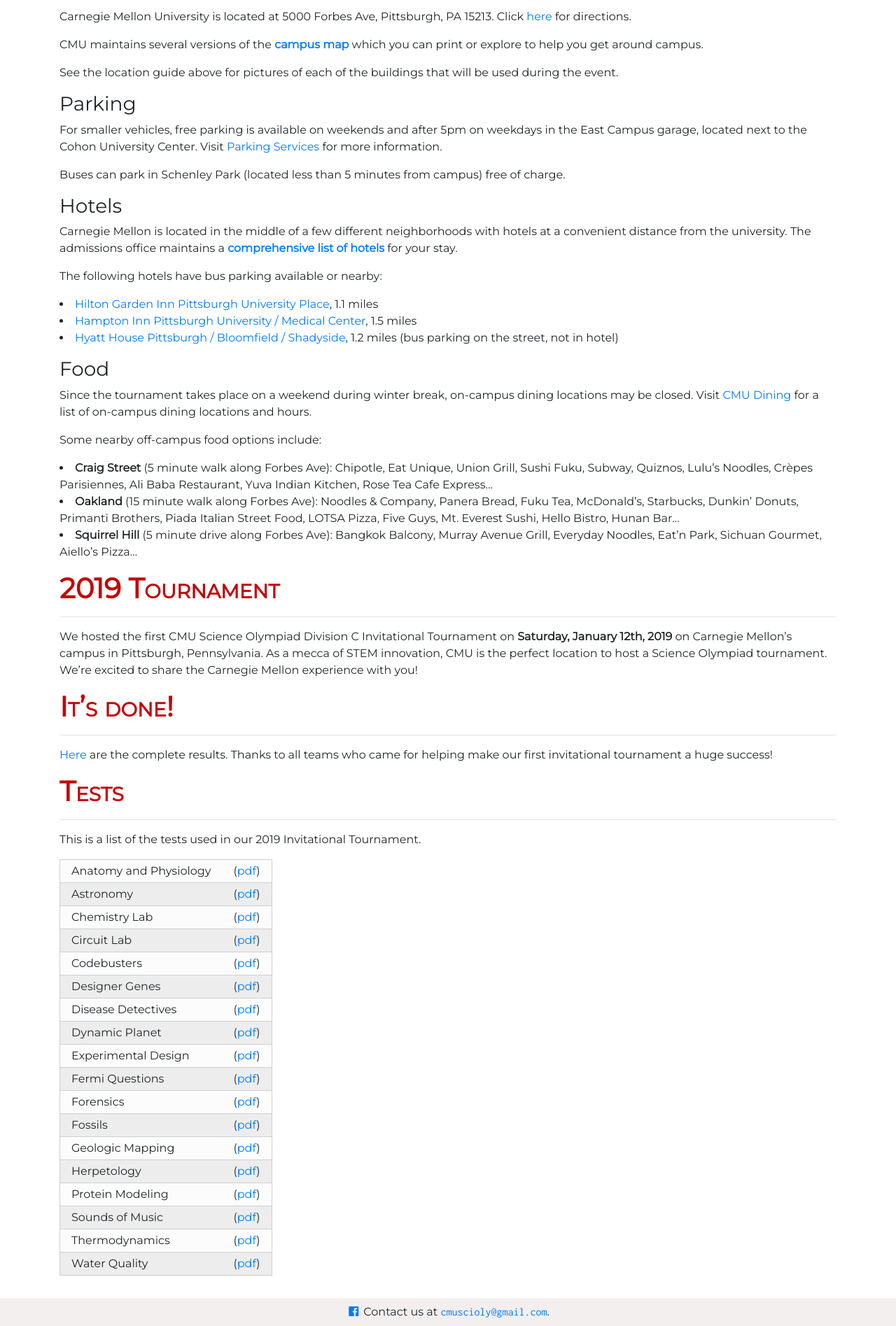
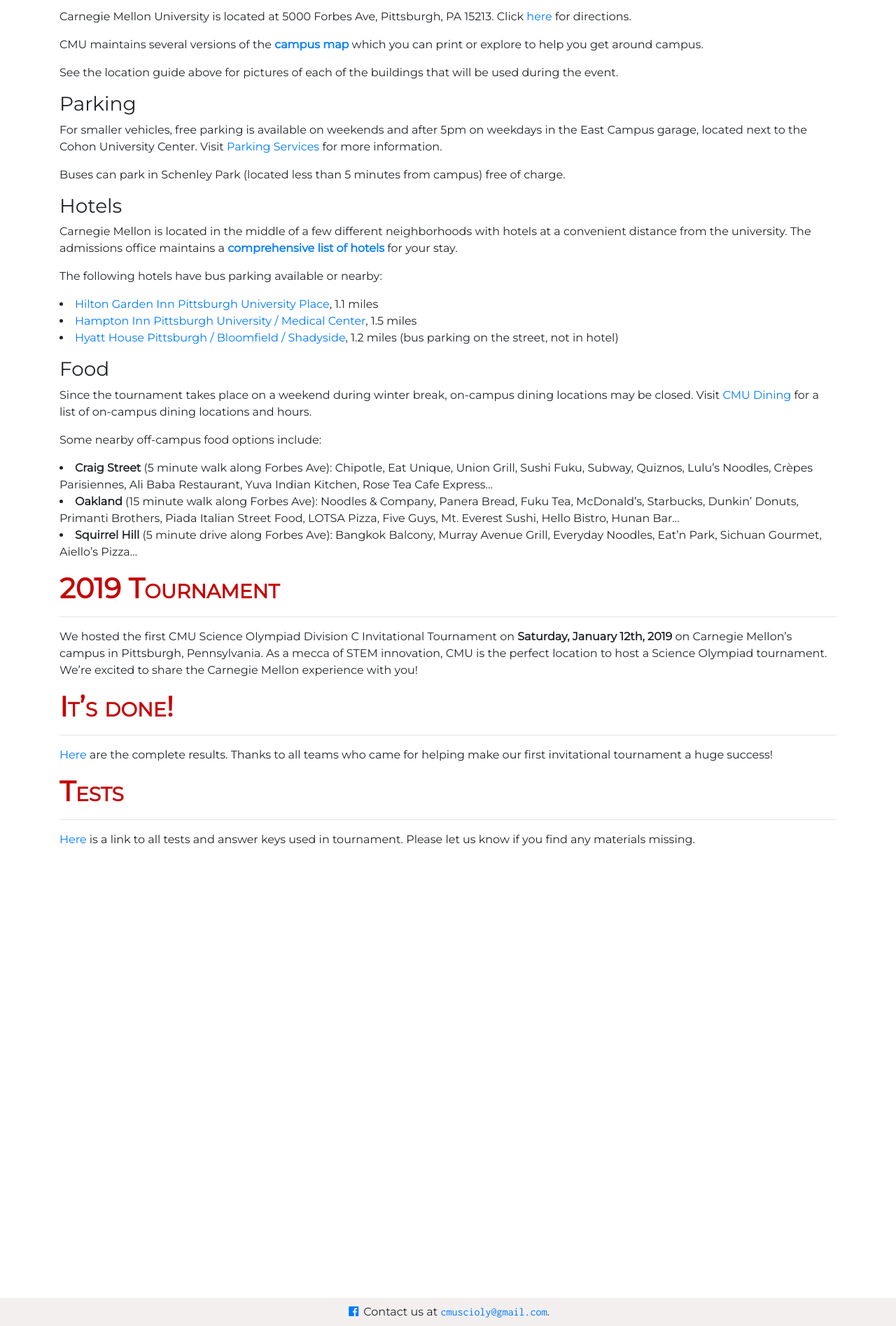
Before and after one commit to cmuscioly/cmuscioly.github.io, a Jekyll site: the page built from tournament.md, in a window 1280 px wide. Shown: the part 898-2793 px from the top of the page at 70% size. Built offline with Jekyll 4.4.1, drawn with Linux system fonts in a browser that asks for light colours; nearby versions of some CDN libraries.

Commit message:
update past tests with answer keys as well

```diff
--- a/tournament.md
+++ b/tournament.md
@@ -101,23 +101,6 @@
 
 # Tests
 <hr>
-This is a list of the tests used in our 2019 Invitational Tournament.
 
-| Anatomy and Physiology   | ([pdf](https://drive.google.com/open?id=11KYkWTbjN2zua48rqzw1-gpaeHcIyhmV))
-| Astronomy                | ([pdf](https://drive.google.com/open?id=1EguVwimJOLV41j4Dm2f-VxsvafpTaL6Y))
-| Chemistry Lab            | ([pdf](https://drive.google.com/open?id=12Sw01HAlKS0c8QaAFC6dms5KuNwvzZVd))
-| Circuit Lab              | ([pdf](https://drive.google.com/open?id=1oyPTG4_7FJq9xXrg6z4DMmAo74brHkJ2))
-| Codebusters              | ([pdf](https://drive.google.com/open?id=1RTymVI0FyaNU5iBFGOf4npFqLSZ3p8Z7))
-| Designer Genes           | ([pdf](https://drive.google.com/open?id=102K4chNIo8ph4RnHxOWKI320Vj_sjswV))
-| Disease Detectives       | ([pdf](https://drive.google.com/open?id=1kOEiKyw3Wxr6OV2TO7r-HPaSOr9telRG))
-| Dynamic Planet           | ([pdf](https://drive.google.com/open?id=1upg7DJP2kPrDv5NYDo8ICd5a5ozDvGTl))
-| Еxperimental Design      | ([pdf](https://drive.google.com/open?id=1k0fMaW2mNW7Bnw_lyj_Cpo4R2hPG7IVS))
-| Fermi Questions          | ([pdf](https://drive.google.com/open?id=13bD4c4ULr2jb4Igf2V4nZdenqv_QE8Vj))
-| Forensics                | ([pdf](https://drive.google.com/open?id=12XROjWRLjfhU_XrLQY2YU-Cbcdm4IM-o))
-| Fossils                  | ([pdf](https://drive.google.com/open?id=1ctrRS5JnBOn8-KIFkiwNQvWTXECVYmpJ))
-| Geologic Mapping         | ([pdf](https://drive.google.com/open?id=1HRZyalfutBnKA6U3xrsLrWWCOaBSOG32))
-| Herpetology              | ([pdf](https://drive.google.com/open?id=18SMoRXl-1-1sTpKkgvLft61Nv-L4Rni7))
-| Protein Modeling         | ([pdf](https://drive.google.com/open?id=13LzEV1IrMzmlEmVrvxuSakwmw4kGY5OB))
-| Sounds of Music          | ([pdf](https://drive.google.com/open?id=1S7gTNtyfC2Ovq4fgBttE5Qhge3jhxai-))
-| Thermodynamics           | ([pdf](https://drive.google.com/open?id=1yGmqSFmQIFtzwdBW_QXMduFNvnhrNpbf))
-| Water Quality            | ([pdf](https://drive.google.com/open?id=1b0SABQOlFNeUUhVSlrfcoJO9h_QPoRsn))
+[Here](https://drive.google.com/open?id=13SWjnjvqVwjAwoCfFdtaxUFQRRPiVlTv) is a link to all tests and answer keys used in tournament.
+Please let us know if you find any materials missing.
```
